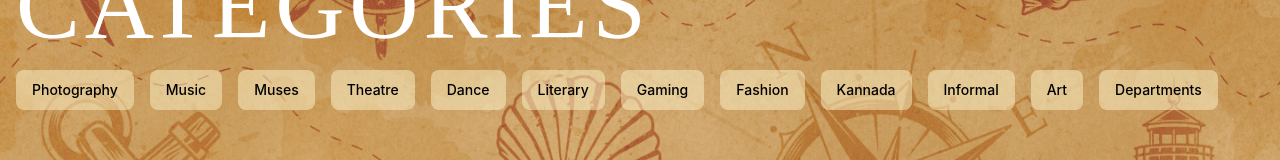
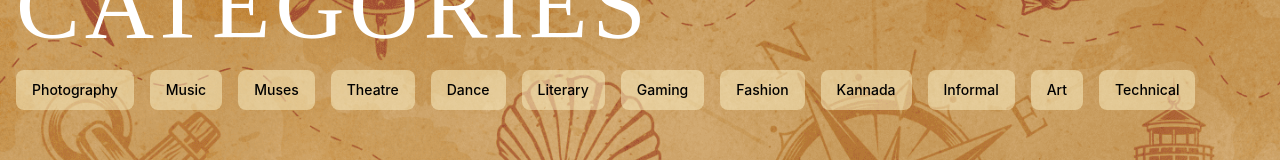
Before and after one commit to healertrix/cultura-final, a Next.js app: page /events in a window 1280 px wide. Shown: the part 274-434 px from the top of the page. Built offline with nearby package versions, Linux system fonts and the light colour scheme; a web font is replaced by a local one.

Commit message:
department changed to technical

```diff
--- a/components/eventPage.js
+++ b/components/eventPage.js
@@ -213,7 +213,7 @@ export default function EventDetails() {
 									className="text-black bg-amber-100/50 hover:bg-amber-700 hover:text-white focus:ring-4 focus:ring-orange-300 font-medium rounded-lg text-xs px-4 py-2 sm:text-sm sm:px-4 sm:py-2.5 text-center inline-flex items-center mt-4 mr-4"
 									type="button"
 								>
-									Departments
+									Technical
 								</button>
 							</Link>
 						</div>
--- a/components/ticket.js
+++ b/components/ticket.js
@@ -55,7 +55,7 @@ export default function Ticket() {
               </p>
               <a href={Payment}>
                 <button className="bg-amber-700 text-white hover:bg-amber-600 focus:ring-4 focus:ring-orange-300 font-bold rounded-lg text-md px-4 py-2.5 text-center inline-flex mt-4 shadow-lg hover:shadow-2xl ">
-                  Get your Ticket!
+                  Register Now!
                 </button>
               </a>
               <div className="text-black py-2 px-2 mt-8 cursor-pointer bg-white/25 rounded-2xl">
```
